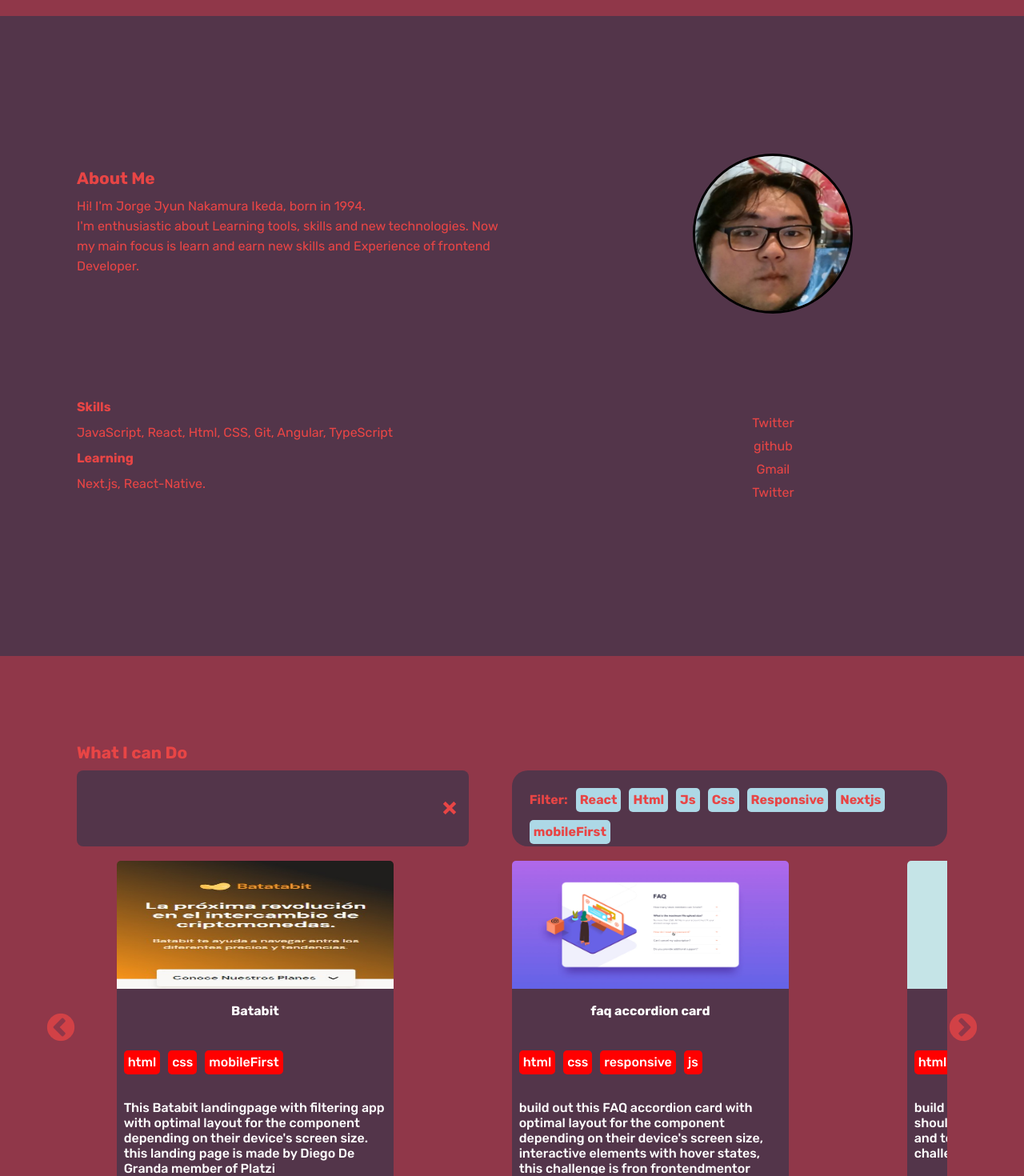
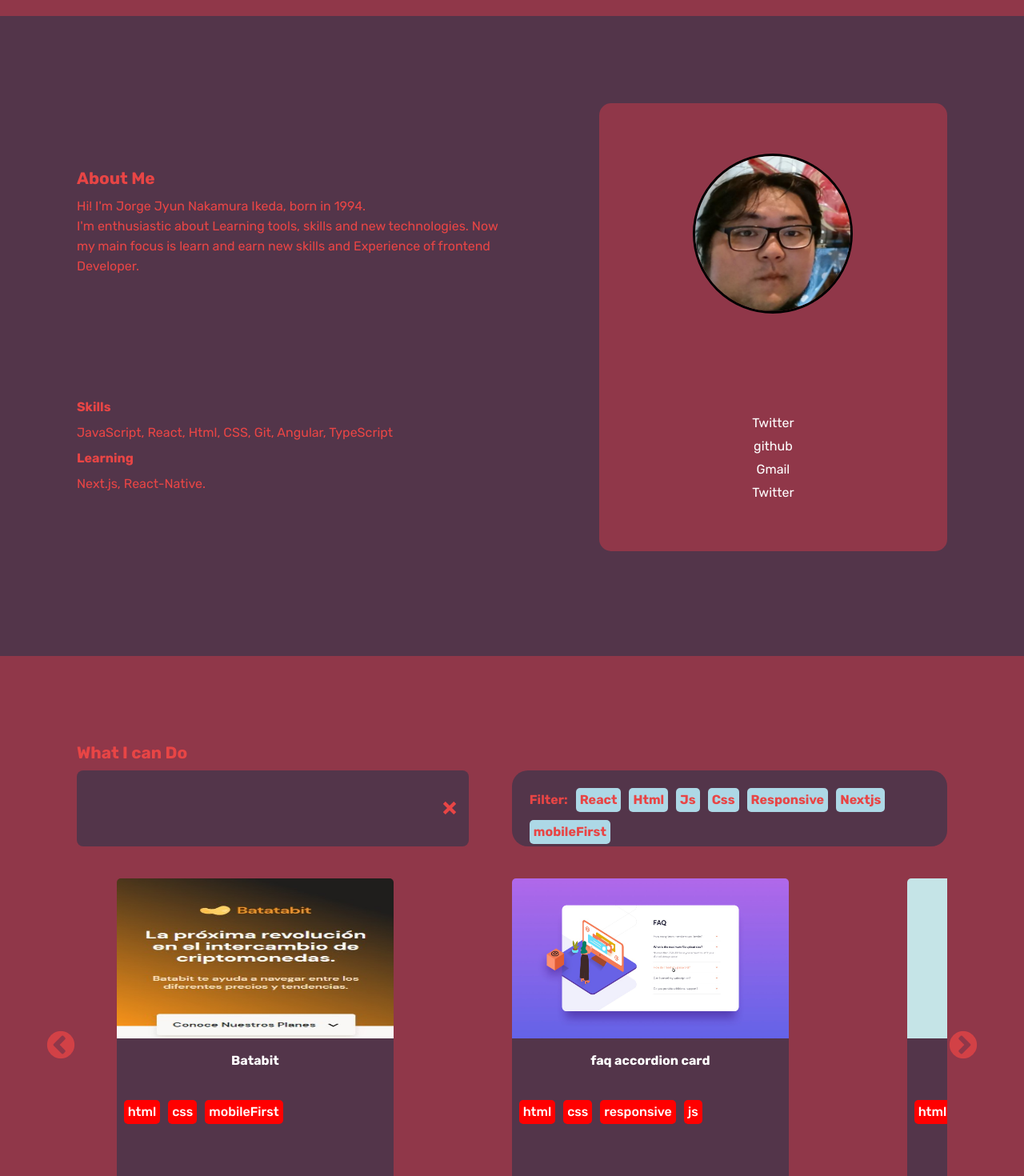
Before and after one commit to jyunakaike/Portfolio, a React app: page / in a window 1280 px wide. Shown: the part 780-2250 px from the top of the page at 80% size. Built offline with nearby package versions, Linux system fonts and the light colour scheme.

Commit message:
edit: position, color, experience card component

```diff
--- a/src/Components/Experience/Cards/index.js
+++ b/src/Components/Experience/Cards/index.js
@@ -20,9 +20,9 @@ export const Card = ({ image, title, languages, description, page, filterEtiquet
                     }
                 </div>
 
-                <div className='Card-detail-description'>
+                {/* <div className='Card-detail-description'>
                     <p>{description}</p>
-                </div>
+                </div> */}
             </div>
 
         </div>
--- a/src/Components/Experience/Cards/styles.css
+++ b/src/Components/Experience/Cards/styles.css
@@ -12,7 +12,7 @@
 
 .Experience-card a{
     width: 100%;
-    height: 40%;
+    height: 50%;
 
 }
 
@@ -26,7 +26,7 @@
 
 .Card-detail{
     width: 100%;
-    height: 60%;
+    height: 50%;
 
     padding: 2.5%;
 
@@ -38,8 +38,6 @@
         flex-direction: column;
     color: white;
     font-weight: 500;
-
-
 }
 
 .Card-detail-title {
@@ -53,18 +51,18 @@
 }
 
 .Card-detail-skills {
-    display: flex;
-        justify-content: flex-start;
-        align-items: center;
-        gap:10px;
-
-    flex-wrap: wrap;
-
     height: 40%;
     width: 100%;
 
     margin: 10px 0 ;
     overflow: hidden;
+
+    display: flex;
+        justify-content: flex-start;
+        align-items: center;
+        gap:10px;
+        flex-wrap: wrap;
+
 }
 
 .Card-detail-skills span{
@@ -92,4 +90,19 @@
         display: flex;
             flex-direction: column;
     }
+
+    .Card-detail-skills {
+        height: 90%;
+        width: 100%;
+
+        margin: 10px 0 ;
+        overflow: hidden;
+
+        display: flex;
+            justify-content: flex-start;
+            align-items: center;
+            gap:10px;
+            flex-wrap: wrap;
+
+    }
 }
--- a/src/Components/Experience/style.css
+++ b/src/Components/Experience/style.css
@@ -36,6 +36,7 @@
     /* background-color: brown; */
     border-radius: 20px;
     color: var(--red);
+    margin-bottom: 5%;
 }
 
 .Experience-header h2{
--- a/src/Components/Me/style.css
+++ b/src/Components/Me/style.css
@@ -53,11 +53,12 @@
     width: 40%;
     height: 70%;
     margin-top: 10%;
-    /* background-color:aqua; */
+    background-color:var(--brown);
     display: flex;
         flex-direction: column;
         justify-content: space-around;
-    color: var(--red);
+    color: white;
+    border-radius: 15px;
 }
 
 .About-contact img{
```
Also changed, not shown: src/assets/image/Color Hunt Palette 2b2e4ae8454590374953354a.png (added).
